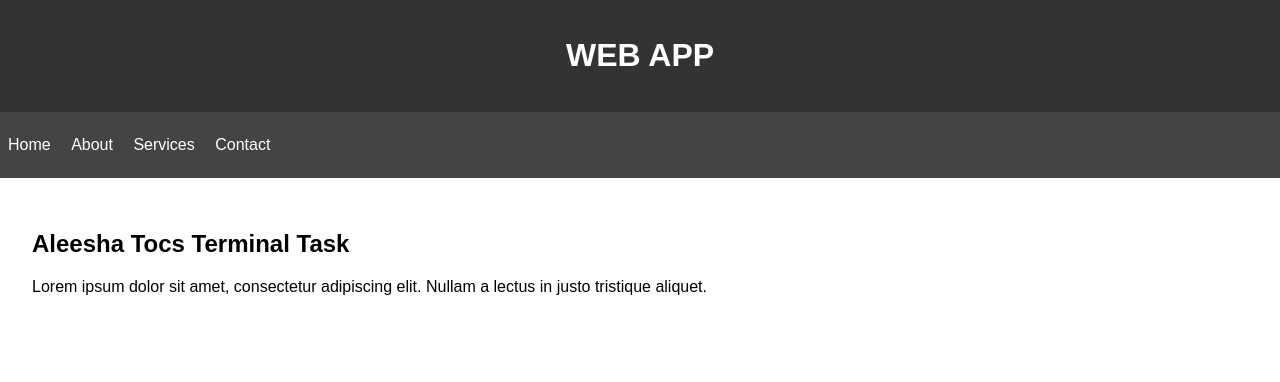
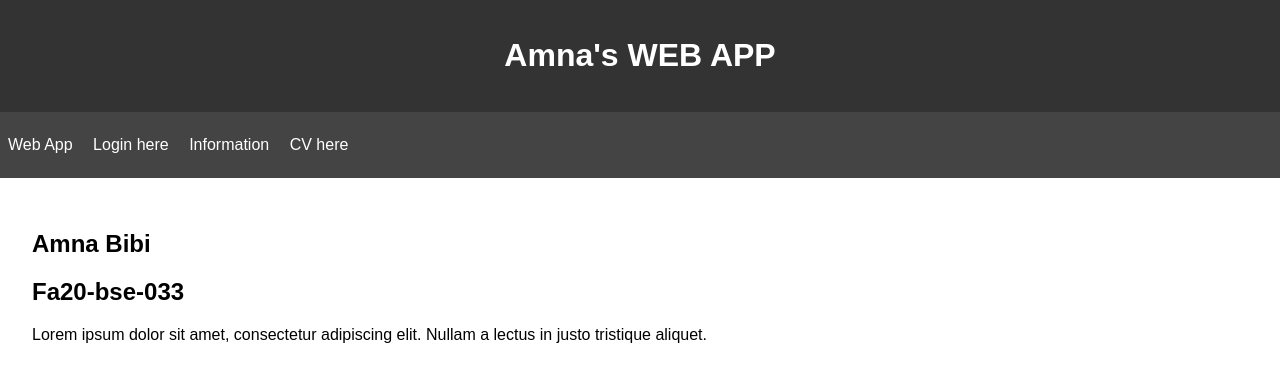
Before and after one commit to aleeshahayat/terminal, a PHP site: page / in a window 1280 px wide. Shown: the top 382 px of the page. Run offline with PHP 8.4, Linux system fonts and the light colour scheme.

Commit message:
Update index.php

```diff
--- a/index.php
+++ b/index.php
@@ -47,20 +47,21 @@
 <body>
 
 <header>
-  <h1>WEB APP</h1>
+  <h1>Amna's WEB APP</h1>
 </header>
 
 <nav>
   <ul>
-    <li><a href="#">Home</a></li>
-    <li><a href="#">About</a></li>
-    <li><a href="#">Services</a></li>
-    <li><a href="#">Contact</a></li>
+    <li><a href="#">Web App</a></li>
+    <li><a href="#">Login here</a></li>
+    <li><a href="#">Information</a></li>
+    <li><a href="#">CV here</a></li>
   </ul>
 </nav>
 
 <main>
-  <h2> Aleesha Tocs Terminal Task  </h2>
+  <h2> Amna Bibi </h2>
+  <h2> Fa20-bse-033</h2>
   <p>Lorem ipsum dolor sit amet, consectetur adipiscing elit. Nullam a lectus in justo tristique aliquet.</p>
 </main>
 
```
